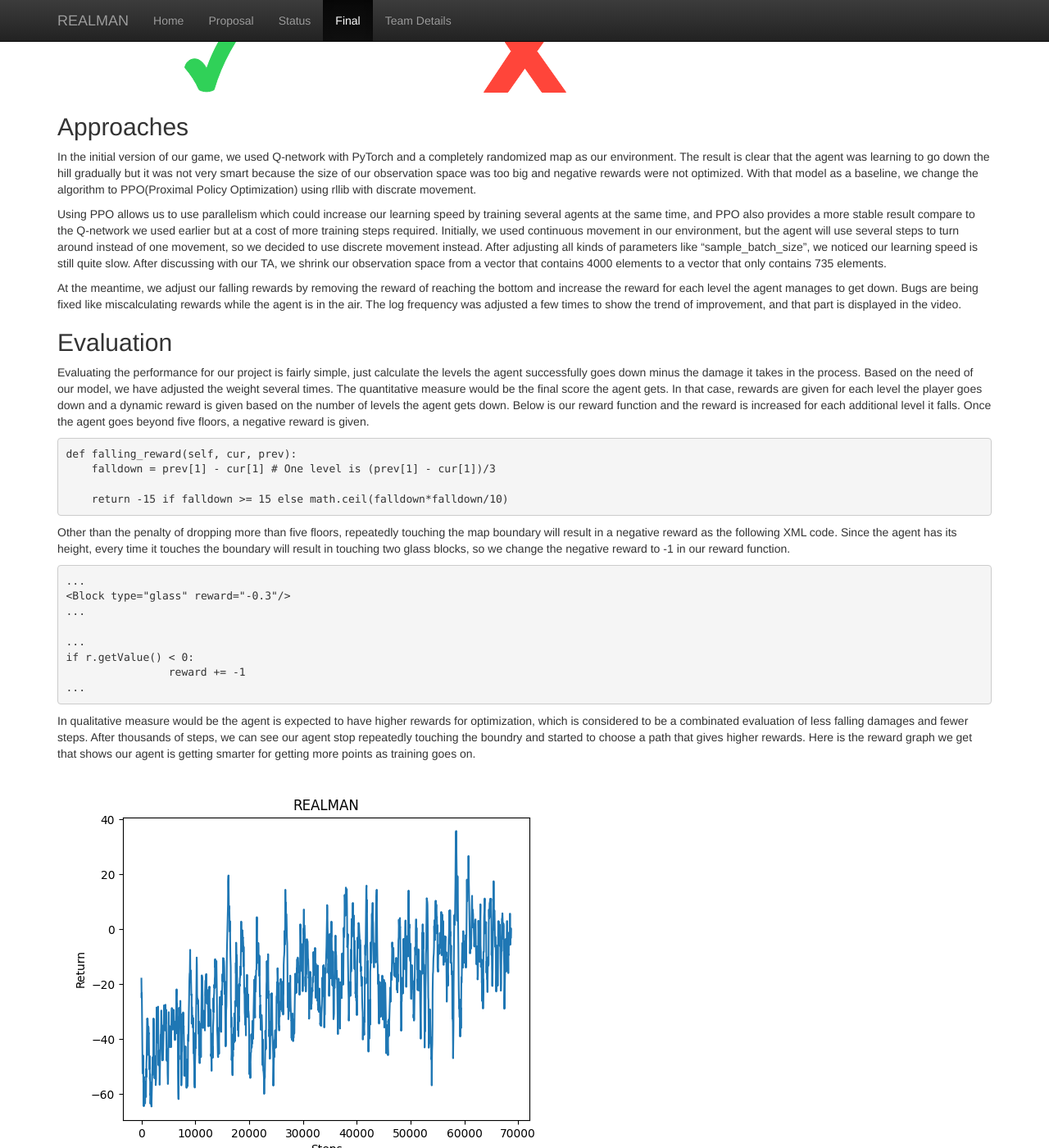
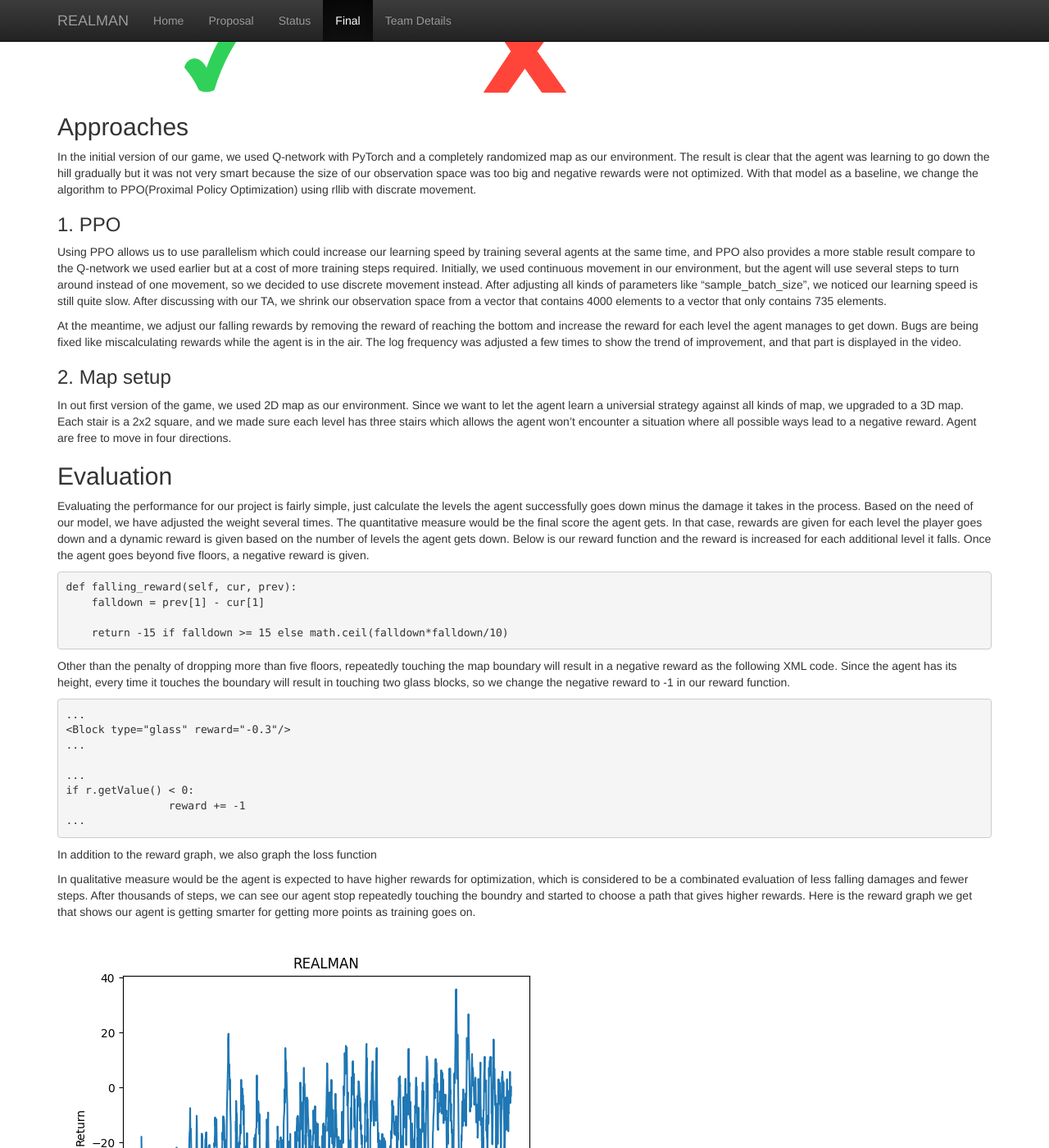
Before and after one commit to JackZhaoYK/REALMAN, a Jekyll site: the page built from docs/final.md, in a window 1280 px wide and 1400 px high, scrolled down 1417 px. Shown: the whole window at 82% size. Built offline with Jekyll 4.4.1, drawn with Linux system fonts in a browser that asks for light colours.

Commit message:
update report

````diff
--- a/docs/final.md
+++ b/docs/final.md
@@ -22,9 +22,16 @@ Since the agent needs to maximize the reward which is also means to minimize the
 
 In the initial version of our game, we used Q-network with PyTorch and a completely randomized map as our environment. The result is clear that the agent was learning to go down the hill gradually but it was not very smart because the size of our observation space was too big and negative rewards were not optimized. With that model as a baseline, we change the algorithm to PPO(Proximal Policy Optimization) using rllib with discrate movement.
 
+### 1. PPO
+
 Using PPO allows us to use parallelism which could increase our learning speed by training several agents at the same time, and PPO also provides a more stable result compare to the Q-network we used earlier but at a cost of more training steps required. Initially, we used continuous movement in our environment, but the agent will use several steps to turn around instead of one movement, so we decided to use discrete movement instead. After adjusting all kinds of parameters like "sample_batch_size", we noticed our learning speed is still quite slow. After discussing with our TA, we shrink our observation space from a vector that contains 4000 elements to a vector that only contains 735 elements.
 
 At the meantime, we adjust our falling rewards by removing the reward of reaching the bottom and increase the reward for each level the agent manages to get down. Bugs are being fixed like miscalculating rewards while the agent is in the air. The log frequency was adjusted a few times to show the trend of improvement, and that part is displayed in the video.
+
+### 2. Map setup
+
+In out first version of the game, we used 2D map as our environment. Since we want to let the agent learn a universial strategy against all kinds of map, we upgraded to a 3D map. Each stair is a 2x2 square, and we made sure each level has three stairs which allows the agent won't encounter a situation where all possible ways lead to a negative reward. Agent are free to move in four directions.
+
 
 
 ## Evaluation
@@ -33,7 +40,7 @@ Evaluating the performance for our project is fairly simple, just calculate the
 
 ```python
 def falling_reward(self, cur, prev):
-    falldown = prev[1] - cur[1] # One level is (prev[1] - cur[1])/3
+    falldown = prev[1] - cur[1]
 
     return -15 if falldown >= 15 else math.ceil(falldown*falldown/10)
 ```
@@ -51,9 +58,13 @@ if r.getValue() < 0:
 ...
 ```
 
+In addition to the reward graph, we also graph the loss function
+
 In qualitative measure would be the agent is expected to have higher rewards for optimization, which is considered to be a combinated evaluation of less falling damages and fewer steps. After thousands of steps, we can see our agent stop repeatedly touching the boundry and started to choose a path that gives higher rewards. Here is the reward graph we get that shows our agent is getting smarter for getting more points as training goes on.
 
 ![result_image](https://github.com/JackZhaoYK/REALMAN/blob/main/docs/img/final_trend.jpg?raw=true)
+
+
 
 
 
````
Also changed, not shown: docs/img/2total_loss.png (added).
